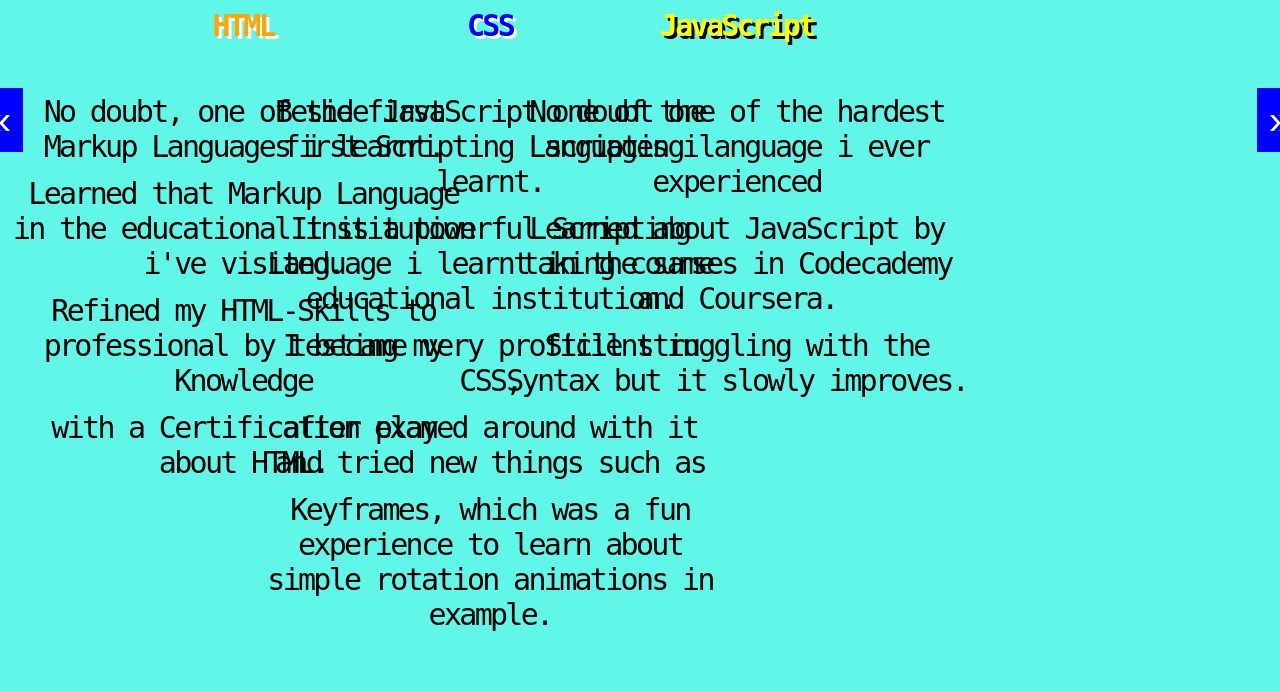
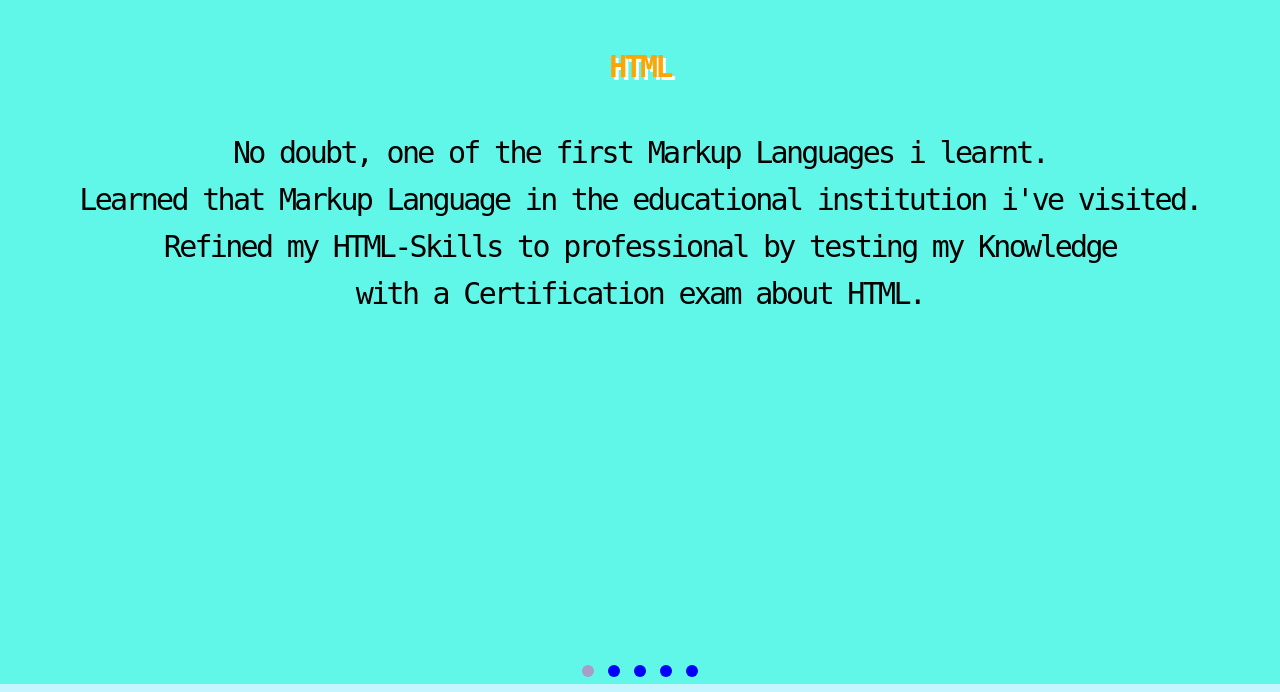
Before and after one commit to Davs-H/Davs-H.github.io, a plain HTML site: page index.html in a window 1280 px wide. Shown: the part 2443-3135 px from the top of the page. Drawn offline with Linux system fonts and the light colour scheme; files that its build step writes are made by us from their sources.

Commit message:
Update index.html

```diff
--- a/index.html
+++ b/index.html
@@ -6,8 +6,8 @@
         <meta name="viewport" content="width=device-width, initial-scale=1.0">
         <meta name="description" content="Welcome to my Intro Website, where you can learn more about me.">
         <meta name="author" content="David Hong">
-        <script src="./Glider.js-master/glider.js"></script>
-        <link rel="stylesheet" type="text/css" href="./Glider.js-master/glider.css">
+        <script src="./Glider.js-master/docs/assets/glider.js"></script>
+        <link rel="stylesheet" type="text/css" href="./Glider.js-master/docs/assets/glider.css">
         <title>My Intro Page</title>
         <link rel="stylesheet" href="src/styles.css" type="text/css" />
     </head>
```
